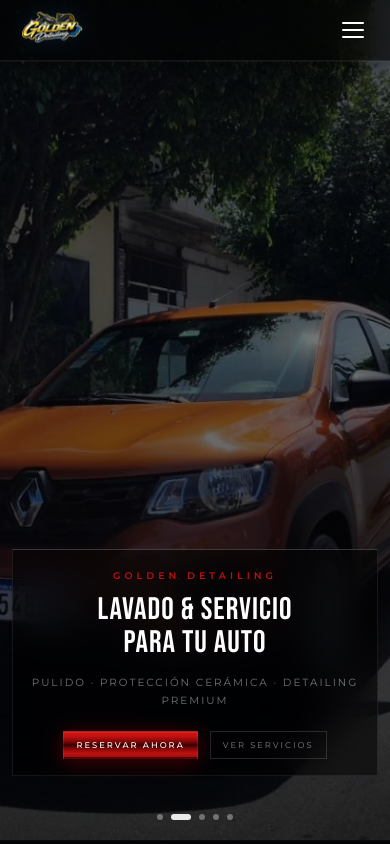
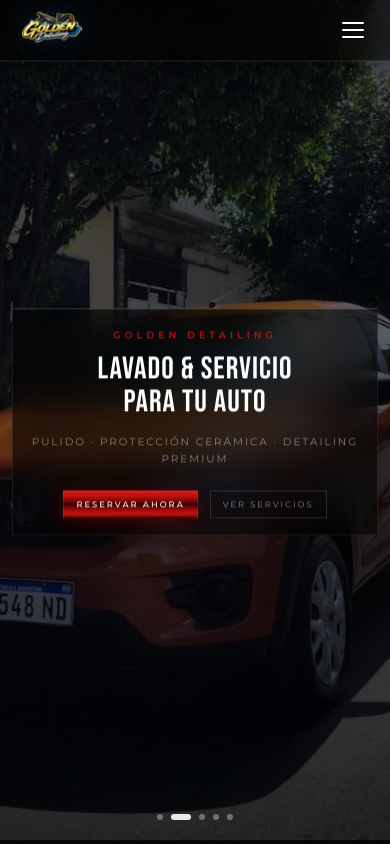
Before and after one commit to PACZKONATASHA/golden.detailing, a React (Vite) app: page / in a window 390 px wide. Shown: the top 844 px of the page. Built offline with nearby package versions, Linux system fonts and the light colour scheme.

Commit message:
poscione en el medio la tarjeta

```diff
--- a/src/components/Hero.css
+++ b/src/components/Hero.css
@@ -59,9 +59,9 @@
    ========================================= */
 .hero-card-wrapper {
   position: absolute;
-  bottom: 12%;
+  top: 50%;
   left: 50%;
-  transform: translateX(-50%);
+  transform: translate(-50%, -50%);
   z-index: 10;
   width: calc(100% - 80px);
   max-width: 620px;
@@ -585,7 +585,6 @@
 
   /* Tarjeta hero responsive */
   .hero-card-wrapper {
-    bottom: 10%;
     width: calc(100% - 40px);
     max-width: 420px;
   }
@@ -611,7 +610,6 @@
 
   .hero-card-wrapper {
     width: calc(100% - 24px);
-    bottom: 8%;
   }
 
   .hero-card {
```
